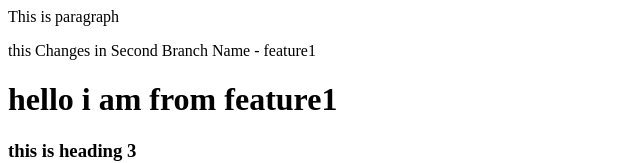
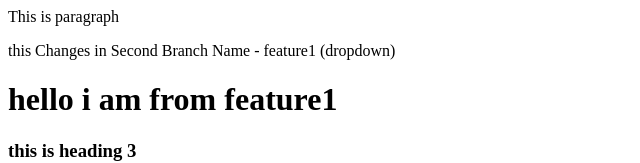
Before and after one commit to vikas-chenna/localrepo, a plain HTML site: page index.html in a window 1280 px wide. Shown: the top 163 px of the page, without its empty margins (0-640 px from the left). Drawn offline with Linux system fonts and the light colour scheme.

```diff
--- a/index.html
+++ b/index.html
@@ -1,5 +1,5 @@
 <p>This is paragraph </p>
-<p>this Changes in Second Branch Name - feature1</p>
+<p>this Changes in Second Branch Name - feature1 (dropdown)</p>
 <h1>hello i am from feature1</h1>
 <h3>this is heading 3</h3>
 <h4>this is heading 4</h4>
```
